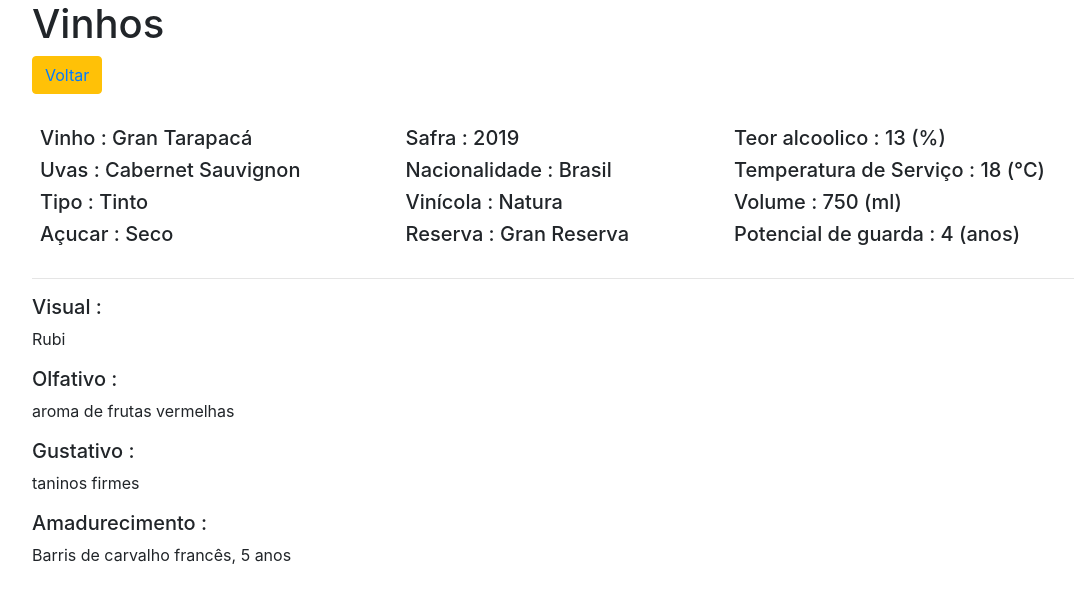
After one commit to eng-olavo/WineStoreV1.00, a Django app: page /1/details/ in a window 1280 px wide. The commit adds this page. Shown: the top 603 px of the page, without its empty margins (53-1127 px from the left). Run offline with Django 3.2, Linux system fonts and the light colour scheme; data comes from the database, SQL or seed files in the repository; both versions use the stored data as it was after the commit; some libraries are stand-ins or nearby versions.

Commit message:
App WineStore Versão: 1.01, 15/10/2021
adicionados vários campos ao BD
details.html

```diff
--- a/core/admin.py
+++ b/core/admin.py
@@ -4,4 +4,8 @@ from .models import Vinho
 
 @admin.register(Vinho)
 class VinhoAdmin(admin.ModelAdmin):
-    list_display = ('nome', 'safra')
+    list_display = ('nome','uvas','tipo','acucar',
+                    'safra','nacionalidade', 'vinicola',
+                    'reserva', 'alcool', 'temperatura', 'volume',
+                    'amadurecimento', 'guarda', 'visual', 'olfativo',
+                    'gustativo',)
--- a/core/models.py
+++ b/core/models.py
@@ -2,8 +2,23 @@ from django.db import models
 
 
 class Vinho(models.Model):
-    nome = models.CharField(max_length=128)
-    safra = models.IntegerField()
+    nome = models.CharField(max_length=128, name='nome')
+    uvas = models.CharField(max_length=128, name='uvas')
+    tipo = models.CharField(max_length=32, name='tipo')
+    acucar = models.CharField(max_length=32, name='acucar')
+    safra = models.IntegerField(name='safra')
+    nacionalidade = models.CharField(max_length=32, name='nacionalidade')
+    vinicola = models.CharField(max_length=32, name='vinicola')
+    reserva = models.CharField(max_length=32, name='reserva')
+    alcool = models.IntegerField(name='alcool')
+    temperatura = models.IntegerField(name='temperatura')
+    volume = models.IntegerField(name='volume')
+    amadurecimento = models.CharField(max_length=128, name='amadurecimento')
+    guarda = models.IntegerField(name='guarda')
+    visual = models.CharField(max_length=32, name='visual')
+    olfativo = models.TextField(max_length=256, name='olfativo')
+    gustativo = models.TextField(max_length=256, name='gustativo')
+
 
     def __str__(self):
         return self.nome
--- /dev/null
+++ b/core/templates/details.html
@@ -0,0 +1,56 @@
+{% extends 'base.html' %}
+{% load bootstrap4 %}
+{% block content %}
+    <div>
+        <h1>Vinhos</h1>
+
+                <button type="button" class="btn btn-warning">
+                    <a href="{% url 'index' %}">Voltar</a>
+                </button>
+
+
+        <br><br>
+    </div>
+
+        <div class="d-flex">
+            <div class="p-2 flex-fill">
+                <h5>Vinho : {{ vinho.nome }}</h5>
+                <h5>Uvas : {{ vinho.uvas }}</h5>
+                <h5>Tipo : {{ vinho.tipo }}</h5>
+                <h5>Açucar : {{ vinho.acucar }}</h5>
+            </div>
+            <div class="p-2 flex-fill">
+                <h5>Safra : {{ vinho.safra }}</h5>
+                <h5>Nacionalidade : {{ vinho.nacionalidade }}</h5>
+                <h5>Vinícola : {{ vinho.vinicola }}</h5>
+                <h5>Reserva : {{ vinho.reserva }}</h5>
+            </div>
+            <div class="p-2 flex-fill">
+                <h5>Teor alcoolico : {{ vinho.alcool }} (%)</h5>
+                <h5>Temperatura de Serviço : {{ vinho.temperatura }} (°C)</h5>
+                <h5>Volume : {{ vinho.volume }} (ml)</h5>
+                <h5>Potencial de guarda : {{ vinho.guarda }} (anos)</h5>
+            </div>
+        </div>
+        <hr>
+        <div>
+            <h5>Visual : </h5>
+            <p>{{ vinho.visual }}</p>
+        </div>
+
+        <div>
+            <h5>Olfativo : </h5>
+            <p>{{ vinho.olfativo }}</p>
+        </div>
+
+        <div>
+            <h5>Gustativo : </h5>
+            <p>{{ vinho.gustativo }}</p>
+        </div>
+
+        <div>
+            <h5>Amadurecimento : </h5>
+            <p>{{ vinho.amadurecimento }}</p>
+        </div>
+
+{% endblock %}
--- a/core/urls.py
+++ b/core/urls.py
@@ -1,6 +1,6 @@
 from django.urls import path
 
-from .views import IndexView, CreateVinhoView, UpdateVinhoView, DeleteVinhoView
+from .views import IndexView, CreateVinhoView, UpdateVinhoView, DeleteVinhoView, DetailsVinhoView
 
 
 urlpatterns = [
@@ -8,4 +8,5 @@ urlpatterns = [
     path('add/', CreateVinhoView.as_view(), name='add_vinho'),
     path('<int:pk>/update/', UpdateVinhoView.as_view(), name='upd_vinho'),
     path('<int:pk>/delete/', DeleteVinhoView.as_view(), name='del_vinho'),
+    path('<int:pk>/details/', DetailsVinhoView.as_view(), name='det_vinho'),
 ]
--- a/core/views.py
+++ b/core/views.py
@@ -1,3 +1,4 @@
+from django.views import generic
 from django.views.generic import ListView
 from django.views.generic.edit import CreateView, UpdateView, DeleteView
 from django.urls import reverse_lazy
@@ -14,7 +15,10 @@ class IndexView(ListView):
 class CreateVinhoView(CreateView):
     model = Vinho
     template_name = 'vinho_form.html'
-    fields = ['nome', 'safra']
+    fields = ['nome', 'uvas', 'tipo', 'acucar','safra',
+              'nacionalidade','vinicola','reserva','alcool',
+              'temperatura','volume','amadurecimento', 'guarda',
+              'visual','olfativo','gustativo',]
     success_url = reverse_lazy('index')
 
 
@@ -29,3 +33,10 @@ class DeleteVinhoView(DeleteView):
     model = Vinho
     template_name = 'vinho_del.html'
     success_url = reverse_lazy('index')
+
+
+class DetailsVinhoView(generic.DetailView):
+    models = Vinho
+    template_name = 'details.html'
+    queryset = Vinho.objects.all()
+    context_object_name = 'vinho'
```
Also changed, not shown: core/templates/index.html (+10 -4 lines), core/migrations/0001_initial.py, core/migrations/0002_vinho_safra.py (deleted), db.sqlite3 (added).
